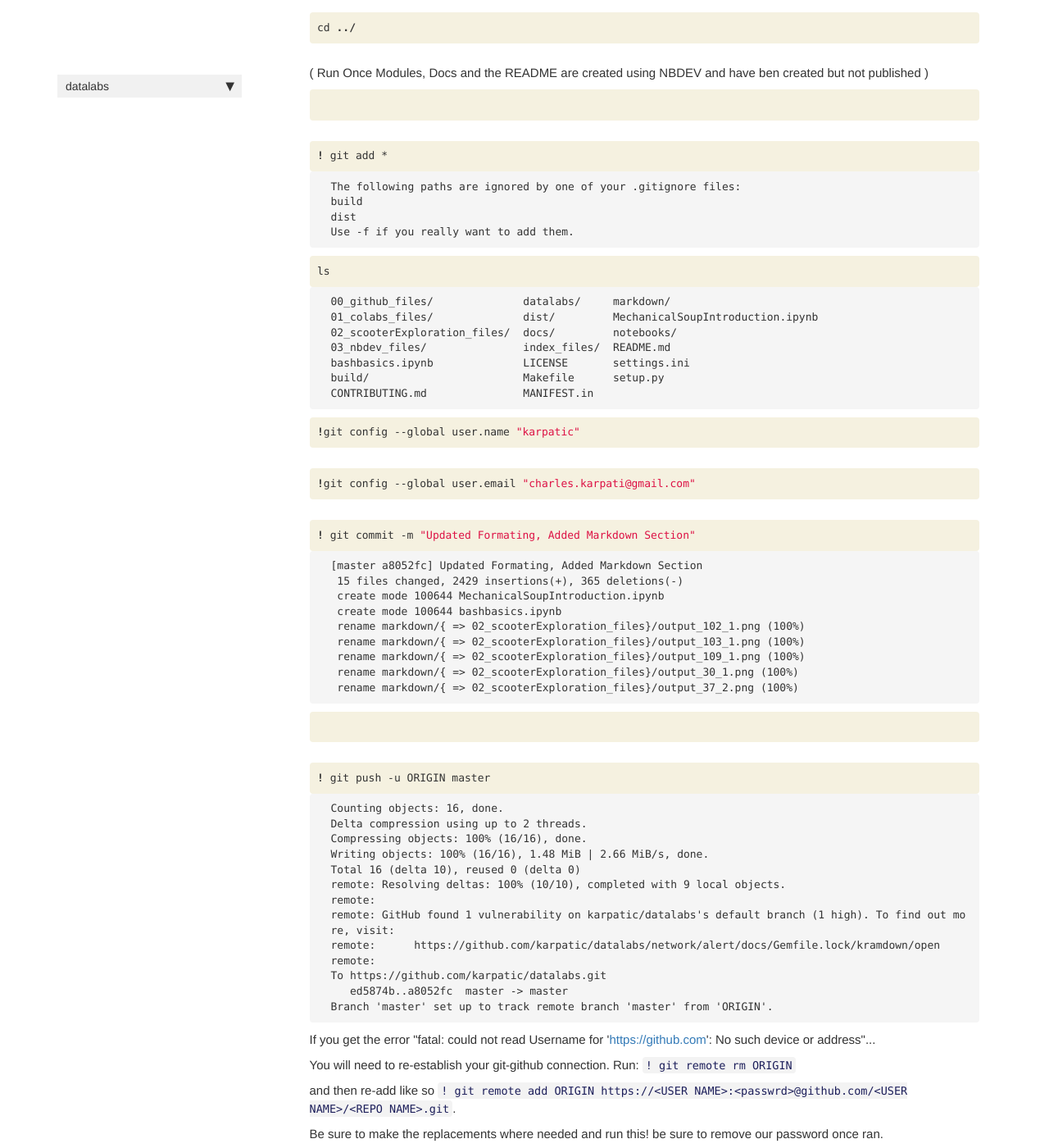
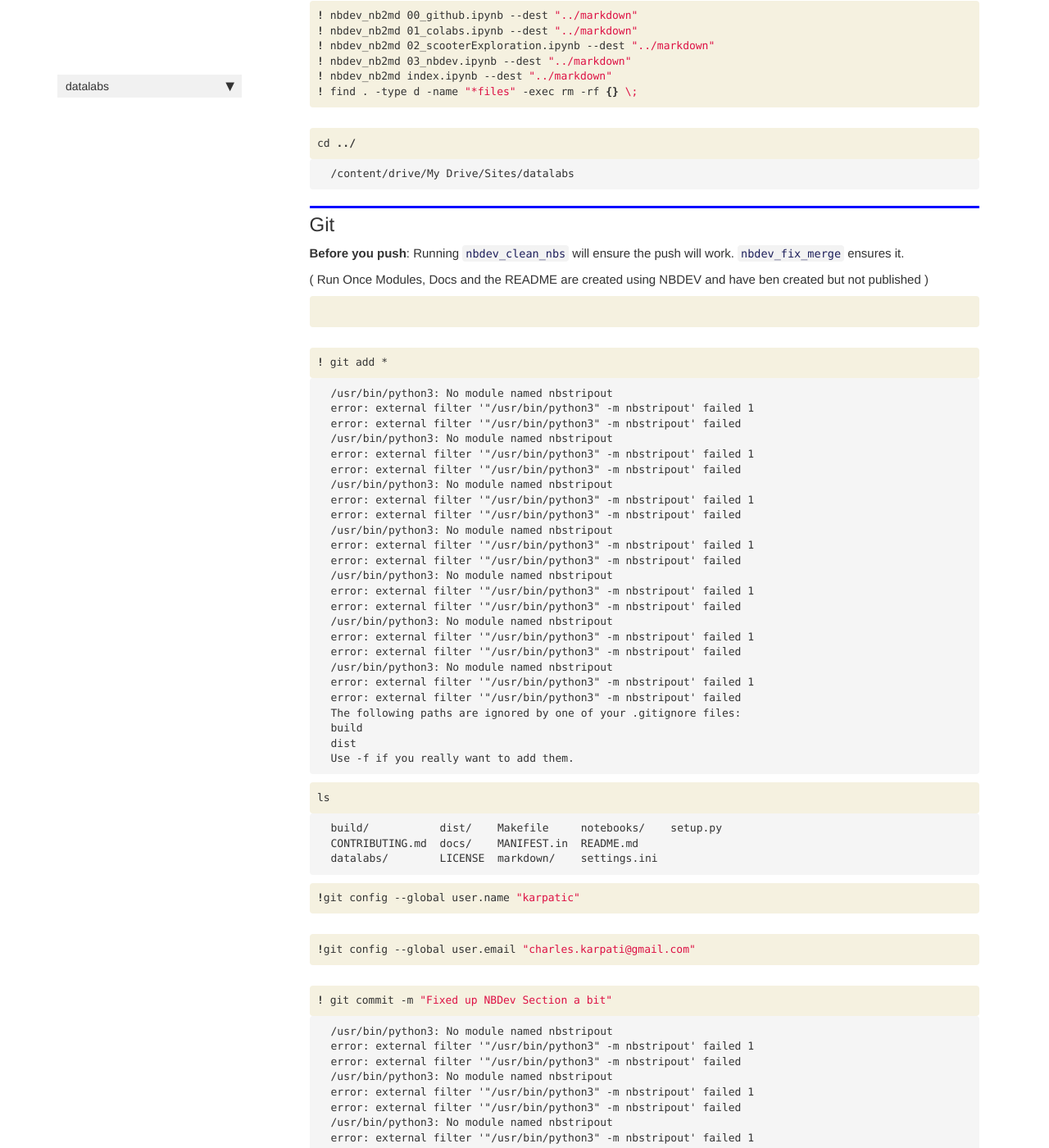
Before and after one commit to karpatic/datalab, a Jekyll site: the page built from docs/nbdev.html, in a window 1280 px wide and 1400 px high, scrolled down 14531 px. Shown: the whole window at 82% size. Built offline with Jekyll 4.4.1, drawn with Linux system fonts in a browser that asks for light colours; nearby versions of some CDN libraries; comment, search, counter and statistics services are not loaded; some of the changed text lies outside the part shown.

Commit message:
Testing nbdev yaml

```diff
--- a/docs/nbdev.html
+++ b/docs/nbdev.html
@@ -3,11 +3,11 @@
 title: Nbdev
 image: images/company_logo.png
 
-keywords: fastai
+keywords: test123
 sidebar: home_sidebar
 
-summary: "In this chapter we learn about publishing python notebooks with nbdev. "
-description: "In this chapter we learn about publishing python notebooks with nbdev. "
+summary: "In this chapter we learn about publishing python notebooks with the <a href='http://nbdev.fast.ai/tutorial/'>![Open Source Love svg3](https://badges.frapsoft.com/os/v3/open-source.svg?v=103)](https://github.com/ellerbrock/open-source-badges/) [nbdev</a>."
+description: "In this chapter we learn about publishing python notebooks with the <a href='http://nbdev.fast.ai/tutorial/'>![Open Source Love svg3](https://badges.frapsoft.com/os/v3/open-source.svg?v=103)](https://github.com/ellerbrock/open-source-badges/) [nbdev</a>."
 nb_path: "notebooks/03_nbdev.ipynb"
 ---
 <!--
@@ -83,6 +83,9 @@
 <a href="https://github.com/karpatic/datalabs"><img src="https://img.shields.io/github/followers/karpatic.svg?style=social&amp;label=Follow" alt="GitHub followers"></a></p>
 <p><a href="https://twitter.com/intent/tweet?text=Check%20out%20this%20%E2%9C%A8%20colab%20by%20@bniajfi%20https://github.com/karpatic/datalabs%20%F0%9F%A4%97"><img src="https://img.shields.io/twitter/url/https/github.com/karpatic/datalabs.svg?style=social" alt="Tweet"></a>
 <a href="https://twitter.com/bniajfi"><img src="https://img.shields.io/twitter/follow/bniajfi.svg?style=social" alt="Twitter Follow"></a></p>
+<p><a href="https://www.python.org/"><img src="http://ForTheBadge.com/images/badges/made-with-python.svg" alt="forthebadge made-with-python"></a></p>
+<p><a href="https://GitHub.com/Naereen/"><img src="http://ForTheBadge.com/images/badges/built-with-love.svg" alt="ForTheBadge built-with-love"></a> <a href="https://github.com/Naereen/StrapDown.js/blob/master/LICENSE"><img src="https://img.shields.io/github/license/Naereen/StrapDown.js.svg" alt="GitHub license"></a></p>
+<p><a href="http://ForTheBadge.com"><img src="http://ForTheBadge.com/images/badges/powered-by-electricity.svg" alt="ForTheBadge powered-by-electricity"></a></p>
 
 </div>
 </div>
@@ -1441,6 +1444,12 @@
 &lt;IPython.core.display.HTML object&gt;
 converting: /content/drive/My Drive/Sites/datalabs/notebooks/index.ipynb
 converting: /content/drive/My Drive/Sites/datalabs/notebooks/00_github.ipynb
+&lt;IPython.core.display.HTML object&gt;
+&lt;IPython.core.display.HTML object&gt;
+converting: /content/drive/My Drive/Sites/datalabs/notebooks/02_scooterExploration.ipynb
+&lt;IPython.core.display.HTML object&gt;
+&lt;IPython.core.display.HTML object&gt;
+converting /content/drive/My Drive/Sites/datalabs/notebooks/index.ipynb to README.md
 </pre>
 </div>
 </div>
@@ -1451,27 +1460,14 @@
 </div>
     {% endraw %}
 
-<div class="cell border-box-sizing text_cell rendered"><div class="inner_cell">
-<div class="text_cell_render border-box-sizing rendered_html">
-<h2 id="Git">Git<a class="anchor-link" href="#Git"> </a></h2>
-</div>
-</div>
-</div>
-<div class="cell border-box-sizing text_cell rendered"><div class="inner_cell">
-<div class="text_cell_render border-box-sizing rendered_html">
-<p><strong>Before you push</strong>: Running <code>nbdev_clean_nbs</code> will ensure the push will work. <code>nbdev_fix_merge</code> ensures it.</p>
-
-</div>
-</div>
-</div>
-    {% raw %}
-
-<div class="cell border-box-sizing code_cell rendered">
-<div class="input">
-
-<div class="inner_cell">
-    <div class="input_area">
-<div class=" highlight hl-ipython3"><pre><span></span><span class="n">cd</span> <span class="n">datalabs</span>
+    {% raw %}
+
+<div class="cell border-box-sizing code_cell rendered">
+<div class="input">
+
+<div class="inner_cell">
+    <div class="input_area">
+<div class=" highlight hl-ipython3"><pre><span></span><span class="n">cd</span> <span class="n">notebooks</span>
 </pre></div>
 
     </div>
@@ -1484,28 +1480,11 @@
 <div class="output_area">
 
 <div class="output_subarea output_stream output_stdout output_text">
-<pre>/content/drive/My Drive/Sites/datalabs
+<pre>/content/drive/My Drive/Sites/datalabs/notebooks
 </pre>
 </div>
 </div>
 
-</div>
-</div>
-
-</div>
-    {% endraw %}
-
-    {% raw %}
-
-<div class="cell border-box-sizing code_cell rendered">
-<div class="input">
-
-<div class="inner_cell">
-    <div class="input_area">
-<div class=" highlight hl-ipython3"><pre><span></span><span class="n">cd</span> <span class="n">notebooks</span>
-</pre></div>
-
-    </div>
 </div>
 </div>
 
@@ -1590,54 +1569,102 @@
 </div>
 </div>
 
-</div>
-    {% endraw %}
-
-<div class="cell border-box-sizing text_cell rendered"><div class="inner_cell">
-<div class="text_cell_render border-box-sizing rendered_html">
-<p>( Run Once Modules, Docs and the README are created using NBDEV and have ben created but not published )</p>
-
-</div>
-</div>
-</div>
-    {% raw %}
-
-<div class="cell border-box-sizing code_cell rendered">
-<div class="input">
-
-<div class="inner_cell">
-    <div class="input_area">
-<div class=" highlight hl-ipython3"><pre><span></span>
-</pre></div>
-
-    </div>
-</div>
-</div>
-
-</div>
-    {% endraw %}
-
-    {% raw %}
-
-<div class="cell border-box-sizing code_cell rendered">
-<div class="input">
-
-<div class="inner_cell">
-    <div class="input_area">
-<div class=" highlight hl-ipython3"><pre><span></span><span class="o">!</span> git add *
-</pre></div>
-
-    </div>
-</div>
-</div>
-
 <div class="output_wrapper">
 <div class="output">
 
 <div class="output_area">
 
 <div class="output_subarea output_stream output_stdout output_text">
-<pre>The following paths are ignored by one of your .gitignore files:
+<pre>/content/drive/My Drive/Sites/datalabs
+</pre>
+</div>
+</div>
+
+</div>
+</div>
+
+</div>
+    {% endraw %}
+
+<div class="cell border-box-sizing text_cell rendered"><div class="inner_cell">
+<div class="text_cell_render border-box-sizing rendered_html">
+<h2 id="Git">Git<a class="anchor-link" href="#Git"> </a></h2>
+</div>
+</div>
+</div>
+<div class="cell border-box-sizing text_cell rendered"><div class="inner_cell">
+<div class="text_cell_render border-box-sizing rendered_html">
+<p><strong>Before you push</strong>: Running <code>nbdev_clean_nbs</code> will ensure the push will work. <code>nbdev_fix_merge</code> ensures it.</p>
+
+</div>
+</div>
+</div>
+<div class="cell border-box-sizing text_cell rendered"><div class="inner_cell">
+<div class="text_cell_render border-box-sizing rendered_html">
+<p>( Run Once Modules, Docs and the README are created using NBDEV and have ben created but not published )</p>
+
+</div>
+</div>
+</div>
+    {% raw %}
+
+<div class="cell border-box-sizing code_cell rendered">
+<div class="input">
+
+<div class="inner_cell">
+    <div class="input_area">
+<div class=" highlight hl-ipython3"><pre><span></span>
+</pre></div>
+
+    </div>
+</div>
+</div>
+
+</div>
+    {% endraw %}
+
+    {% raw %}
+
+<div class="cell border-box-sizing code_cell rendered">
+<div class="input">
+
+<div class="inner_cell">
+    <div class="input_area">
+<div class=" highlight hl-ipython3"><pre><span></span><span class="o">!</span> git add *
+</pre></div>
+
+    </div>
+</div>
+</div>
+
+<div class="output_wrapper">
+<div class="output">
+
+<div class="output_area">
+
+<div class="output_subarea output_stream output_stdout output_text">
+<pre>/usr/bin/python3: No module named nbstripout
+error: external filter &#39;&#34;/usr/bin/python3&#34; -m nbstripout&#39; failed 1
+error: external filter &#39;&#34;/usr/bin/python3&#34; -m nbstripout&#39; failed
+/usr/bin/python3: No module named nbstripout
+error: external filter &#39;&#34;/usr/bin/python3&#34; -m nbstripout&#39; failed 1
+error: external filter &#39;&#34;/usr/bin/python3&#34; -m nbstripout&#39; failed
+/usr/bin/python3: No module named nbstripout
+error: external filter &#39;&#34;/usr/bin/python3&#34; -m nbstripout&#39; failed 1
+error: external filter &#39;&#34;/usr/bin/python3&#34; -m nbstripout&#39; failed
+/usr/bin/python3: No module named nbstripout
+error: external filter &#39;&#34;/usr/bin/python3&#34; -m nbstripout&#39; failed 1
+error: external filter &#39;&#34;/usr/bin/python3&#34; -m nbstripout&#39; failed
+/usr/bin/python3: No module named nbstripout
+error: external filter &#39;&#34;/usr/bin/python3&#34; -m nbstripout&#39; failed 1
+error: external filter &#39;&#34;/usr/bin/python3&#34; -m nbstripout&#39; failed
+/usr/bin/python3: No module named nbstripout
+error: external filter &#39;&#34;/usr/bin/python3&#34; -m nbstripout&#39; failed 1
+error: external filter &#39;&#34;/usr/bin/python3&#34; -m nbstripout&#39; failed
+/usr/bin/python3: No module named nbstripout
+error: external filter &#39;&#34;/usr/bin/python3&#34; -m nbstripout&#39; failed 1
+error: external filter &#39;&#34;/usr/bin/python3&#34; -m nbstripout&#39; failed
+The following paths are ignored by one of your .gitignore files:
 build
 dist
 Use -f if you really want to add them.
@@ -1671,13 +1698,9 @@
 <div class="output_area">
 
 <div class="output_subarea output_stream output_stdout output_text">
-<pre><span class="ansi-blue-intense-fg ansi-bold">00_github_files</span>/              <span class="ansi-blue-intense-fg ansi-bold">datalabs</span>/     <span class="ansi-blue-intense-fg ansi-bold">markdown</span>/
-<span class="ansi-blue-intense-fg ansi-bold">01_colabs_files</span>/              <span class="ansi-blue-intense-fg ansi-bold">dist</span>/         MechanicalSoupIntroduction.ipynb
-<span class="ansi-blue-intense-fg ansi-bold">02_scooterExploration_files</span>/  <span class="ansi-blue-intense-fg ansi-bold">docs</span>/         <span class="ansi-blue-intense-fg ansi-bold">notebooks</span>/
-<span class="ansi-blue-intense-fg ansi-bold">03_nbdev_files</span>/               <span class="ansi-blue-intense-fg ansi-bold">index_files</span>/  README.md
-bashbasics.ipynb              LICENSE       settings.ini
-<span class="ansi-blue-intense-fg ansi-bold">build</span>/                        Makefile      setup.py
-CONTRIBUTING.md               MANIFEST.in
+<pre><span class="ansi-blue-intense-fg ansi-bold">build</span>/           <span class="ansi-blue-intense-fg ansi-bold">dist</span>/    Makefile     <span class="ansi-blue-intense-fg ansi-bold">notebooks</span>/    setup.py
+CONTRIBUTING.md  <span class="ansi-blue-intense-fg ansi-bold">docs</span>/    MANIFEST.in  README.md
+<span class="ansi-blue-intense-fg ansi-bold">datalabs</span>/        LICENSE  <span class="ansi-blue-intense-fg ansi-bold">markdown</span>/    settings.ini
 </pre>
 </div>
 </div>
@@ -1729,7 +1752,7 @@
 
 <div class="inner_cell">
     <div class="input_area">
-<div class=" highlight hl-ipython3"><pre><span></span><span class="o">!</span> git commit -m <span class="s2">&quot;Updated Formating, Added Markdown Section&quot;</span>
+<div class=" highlight hl-ipython3"><pre><span></span><span class="o">!</span> git commit -m <span class="s2">&quot;Fixed up NBDev Section a bit&quot;</span>
 </pre></div>
 
     </div>
@@ -1742,15 +1765,29 @@
 <div class="output_area">
 
 <div class="output_subarea output_stream output_stdout output_text">
-<pre>[master a8052fc] Updated Formating, Added Markdown Section
- 15 files changed, 2429 insertions(+), 365 deletions(-)
- create mode 100644 MechanicalSoupIntroduction.ipynb
- create mode 100644 bashbasics.ipynb
- rename markdown/{ =&gt; 02_scooterExploration_files}/output_102_1.png (100%)
- rename markdown/{ =&gt; 02_scooterExploration_files}/output_103_1.png (100%)
- rename markdown/{ =&gt; 02_scooterExploration_files}/output_109_1.png (100%)
- rename markdown/{ =&gt; 02_scooterExploration_files}/output_30_1.png (100%)
- rename markdown/{ =&gt; 02_scooterExploration_files}/output_37_2.png (100%)
+<pre>/usr/bin/python3: No module named nbstripout
+error: external filter &#39;&#34;/usr/bin/python3&#34; -m nbstripout&#39; failed 1
+error: external filter &#39;&#34;/usr/bin/python3&#34; -m nbstripout&#39; failed
+/usr/bin/python3: No module named nbstripout
+error: external filter &#39;&#34;/usr/bin/python3&#34; -m nbstripout&#39; failed 1
+error: external filter &#39;&#34;/usr/bin/python3&#34; -m nbstripout&#39; failed
+/usr/bin/python3: No module named nbstripout
+error: external filter &#39;&#34;/usr/bin/python3&#34; -m nbstripout&#39; failed 1
+error: external filter &#39;&#34;/usr/bin/python3&#34; -m nbstripout&#39; failed
+/usr/bin/python3: No module named nbstripout
+error: external filter &#39;&#34;/usr/bin/python3&#34; -m nbstripout&#39; failed 1
+error: external filter &#39;&#34;/usr/bin/python3&#34; -m nbstripout&#39; failed
+/usr/bin/python3: No module named nbstripout
+error: external filter &#39;&#34;/usr/bin/python3&#34; -m nbstripout&#39; failed 1
+error: external filter &#39;&#34;/usr/bin/python3&#34; -m nbstripout&#39; failed
+/usr/bin/python3: No module named nbstripout
+error: external filter &#39;&#34;/usr/bin/python3&#34; -m nbstripout&#39; failed 1
+error: external filter &#39;&#34;/usr/bin/python3&#34; -m nbstripout&#39; failed
+/usr/bin/python3: No module named nbstripout
+error: external filter &#39;&#34;/usr/bin/python3&#34; -m nbstripout&#39; failed 1
+error: external filter &#39;&#34;/usr/bin/python3&#34; -m nbstripout&#39; failed
+[master b7e450e] Fixed up NBDev Section a bit
+ 1 file changed, 6 insertions(+), 8 deletions(-)
 </pre>
 </div>
 </div>
@@ -1798,18 +1835,18 @@
 <div class="output_area">
 
 <div class="output_subarea output_stream output_stdout output_text">
-<pre>Counting objects: 16, done.
+<pre>Counting objects: 4, done.
 Delta compression using up to 2 threads.
-Compressing objects: 100% (16/16), done.
-Writing objects: 100% (16/16), 1.48 MiB | 2.66 MiB/s, done.
-Total 16 (delta 10), reused 0 (delta 0)
-remote: Resolving deltas: 100% (10/10), completed with 9 local objects.
+Compressing objects: 100% (4/4), done.
+Writing objects: 100% (4/4), 497 bytes | 497.00 KiB/s, done.
+Total 4 (delta 3), reused 0 (delta 0)
+remote: Resolving deltas: 100% (3/3), completed with 3 local objects.
 remote:
 remote: GitHub found 1 vulnerability on karpatic/datalabs&#39;s default branch (1 high). To find out more, visit:
-remote:      https://github.com/karpatic/datalabs/network/alert/docs/Gemfile.lock/kramdown/open
+remote:      https://github.com/karpatic/datalabs/security/dependabot/docs/Gemfile.lock/kramdown/open
 remote:
 To https://github.com/karpatic/datalabs.git
-   ed5874b..a8052fc  master -&gt; master
+   66cf6a5..b7e450e  master -&gt; master
 Branch &#39;master&#39; set up to track remote branch &#39;master&#39; from &#39;ORIGIN&#39;.
 </pre>
 </div>
```
Also changed, not shown: markdown/03_nbdev.md (+72 -45 lines), 1 other file.
